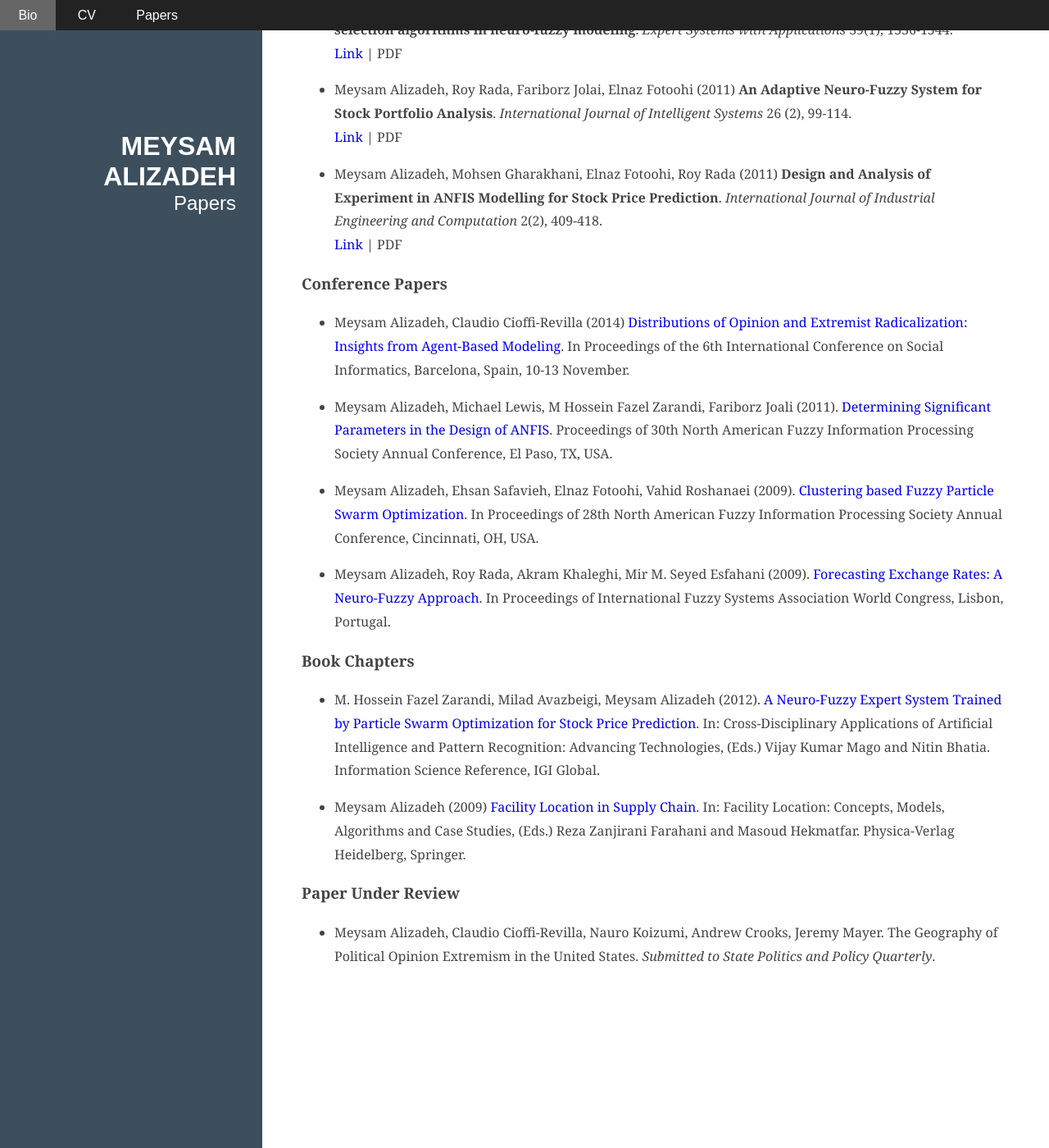
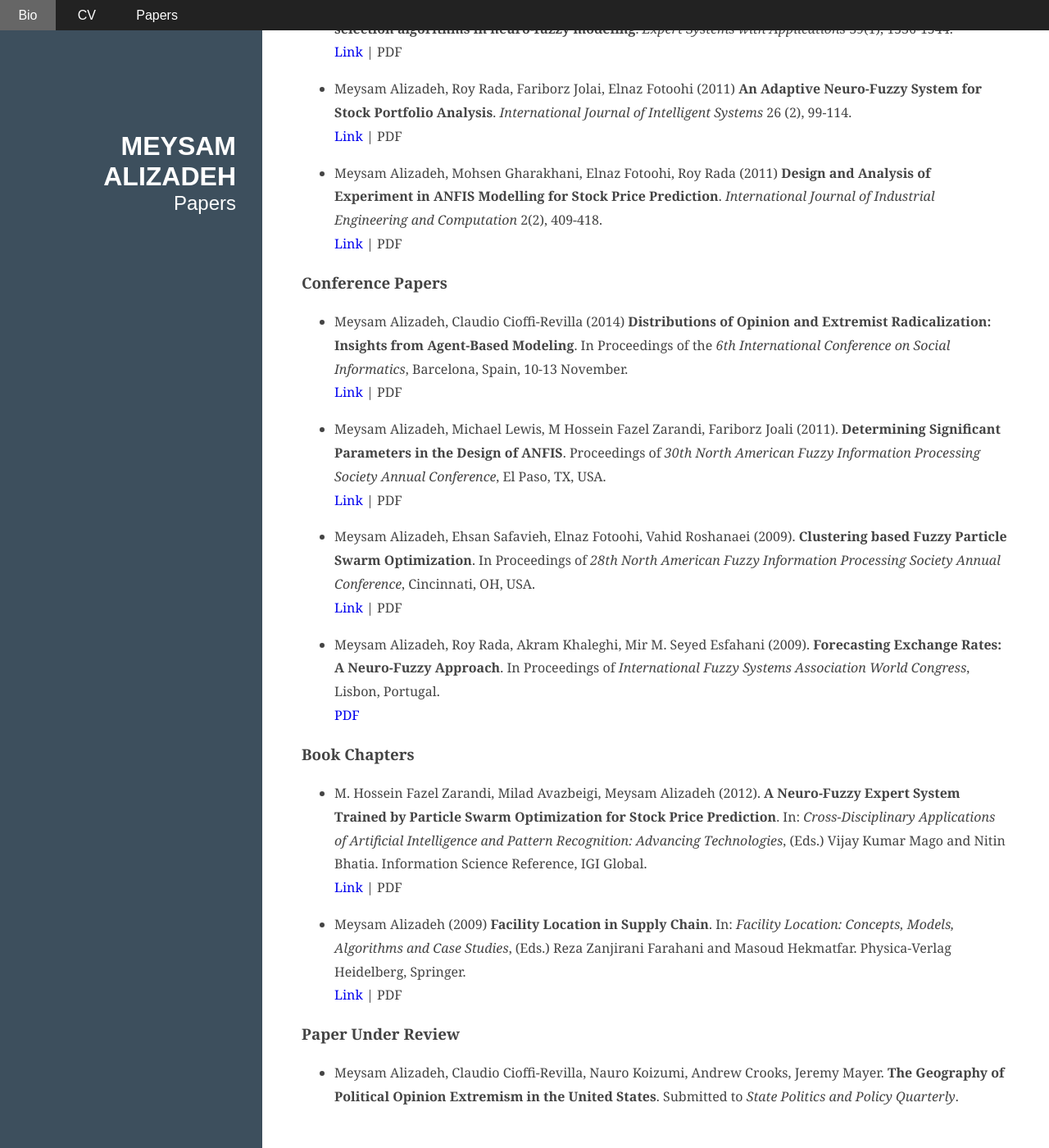
Before and after one commit to malizad/malizad.github.io, a Jekyll site: the page built from papers.md, in a window 1280 px wide and 1400 px high, scrolled down 565 px. Shown: the whole window at 82% size. Built offline with Jekyll 4.4.1, drawn with Linux system fonts in a browser that asks for light colours.

Commit message:
Update papers.md

```diff
--- a/papers.md
+++ b/papers.md
@@ -3,7 +3,7 @@ layout: default
 title: Papers
 ---
 
-## Journal Papers
+### Journal Papers
 
 - Meysam Alizadeh, Claudio Cioffi-Revilla. **Generating Spatial Social Networks**. *Computational and Mathematical Organization Theory*
   Forthcoming | [Code](https://github.com/malizad/Spatial_Networks)
@@ -28,20 +28,26 @@ title: Papers
 
 
 ### Conference Papers
-- Meysam Alizadeh, Claudio Cioffi-Revilla (2014) [Distributions of Opinion and Extremist Radicalization: Insights from Agent-Based Modeling](http://link.springer.com/chapter/10.1007/978-3-319-13734-6_26). In Proceedings of the 6th International Conference on Social Informatics, Barcelona, Spain, 10-13 November.
+- Meysam Alizadeh, Claudio Cioffi-Revilla (2014) **Distributions of Opinion and Extremist Radicalization: Insights from Agent-Based Modeling**. In Proceedings of the *6th International Conference on Social Informatics*, Barcelona, Spain, 10-13 November.
+[Link](http://link.springer.com/chapter/10.1007/978-3-319-13734-6_26) | PDF
 
-- Meysam Alizadeh, Michael Lewis, M Hossein Fazel Zarandi, Fariborz Joali (2011). [Determining Significant Parameters in the Design of ANFIS](http://ieeexplore.ieee.org/xpl/articleDetails.jsp?arnumber=5751958). Proceedings of 30th North American Fuzzy Information Processing Society Annual Conference, El Paso, TX, USA.
+- Meysam Alizadeh, Michael Lewis, M Hossein Fazel Zarandi, Fariborz Joali (2011). **Determining Significant Parameters in the Design of ANFIS**. Proceedings of *30th North American Fuzzy Information Processing Society Annual Conference*, El Paso, TX, USA.
+[Link](http://ieeexplore.ieee.org/xpl/articleDetails.jsp?arnumber=5751958) | PDF
 
-- Meysam Alizadeh, Ehsan Safavieh, Elnaz Fotoohi, Vahid Roshanaei (2009). [Clustering based Fuzzy Particle Swarm Optimization](http://ieeexplore.ieee.org/xpl/articleDetails.jsp?arnumber=5156487). In Proceedings of 28th North American Fuzzy Information Processing Society Annual Conference, Cincinnati, OH, USA.
+- Meysam Alizadeh, Ehsan Safavieh, Elnaz Fotoohi, Vahid Roshanaei (2009). **Clustering based Fuzzy Particle Swarm Optimization**. In Proceedings of *28th North American Fuzzy Information Processing Society Annual Conference*, Cincinnati, OH, USA.
+[Link](http://ieeexplore.ieee.org/xpl/articleDetails.jsp?arnumber=5156487) | PDF
 
-- Meysam Alizadeh, Roy Rada, Akram Khaleghi, Mir M. Seyed Esfahani (2009). [Forecasting Exchange Rates: A Neuro-Fuzzy Approach](http://www.eusflat.org/proceedings/IFSA-EUSFLAT_2009/pdf/tema_1745.pdf). In Proceedings of International Fuzzy Systems Association World Congress, Lisbon, Portugal.
+- Meysam Alizadeh, Roy Rada, Akram Khaleghi, Mir M. Seyed Esfahani (2009). **Forecasting Exchange Rates: A Neuro-Fuzzy Approach**. In Proceedings of *International Fuzzy Systems Association World Congress*, Lisbon, Portugal.
+[PDF](http://www.eusflat.org/proceedings/IFSA-EUSFLAT_2009/pdf/tema_1745.pdf)
 
 
 ### Book Chapters
-- M. Hossein Fazel Zarandi, Milad Avazbeigi, Meysam Alizadeh (2012). [A Neuro-Fuzzy Expert System Trained by Particle Swarm Optimization for Stock Price Prediction](http://www.igi-global.com/chapter/content/62711). In: Cross-Disciplinary Applications of Artificial Intelligence and Pattern Recognition: Advancing Technologies, (Eds.) Vijay Kumar Mago and Nitin Bhatia. Information Science Reference, IGI Global.
+- M. Hossein Fazel Zarandi, Milad Avazbeigi, Meysam Alizadeh (2012). **A Neuro-Fuzzy Expert System Trained by Particle Swarm Optimization for Stock Price Prediction**. In: *Cross-Disciplinary Applications of Artificial Intelligence and Pattern Recognition: Advancing Technologies*, (Eds.) Vijay Kumar Mago and Nitin Bhatia. Information Science Reference, IGI Global.
+[Link](http://www.igi-global.com/chapter/content/62711) | PDF
 
-- Meysam Alizadeh (2009) [Facility Location in Supply Chain](http://link.springer.com/chapter/10.1007/978-3-7908-2151-2_20). In: Facility Location: Concepts, Models, Algorithms and Case Studies, (Eds.) Reza Zanjirani Farahani and Masoud Hekmatfar. Physica-Verlag Heidelberg, Springer.
+- Meysam Alizadeh (2009) **Facility Location in Supply Chain**. In: *Facility Location: Concepts, Models, Algorithms and Case Studies*, (Eds.) Reza Zanjirani Farahani and Masoud Hekmatfar. Physica-Verlag Heidelberg, Springer.
+[Link](http://link.springer.com/chapter/10.1007/978-3-7908-2151-2_20) | PDF
 
 
 ### Paper Under Review
-- Meysam Alizadeh, Claudio Cioffi-Revilla, Nauro Koizumi, Andrew Crooks, Jeremy Mayer. The Geography of Political Opinion Extremism in the United States. *Submitted to State Politics and Policy Quarterly*.
+- Meysam Alizadeh, Claudio Cioffi-Revilla, Nauro Koizumi, Andrew Crooks, Jeremy Mayer. **The Geography of Political Opinion Extremism in the United States**. Submitted to *State Politics and Policy Quarterly*.
```
